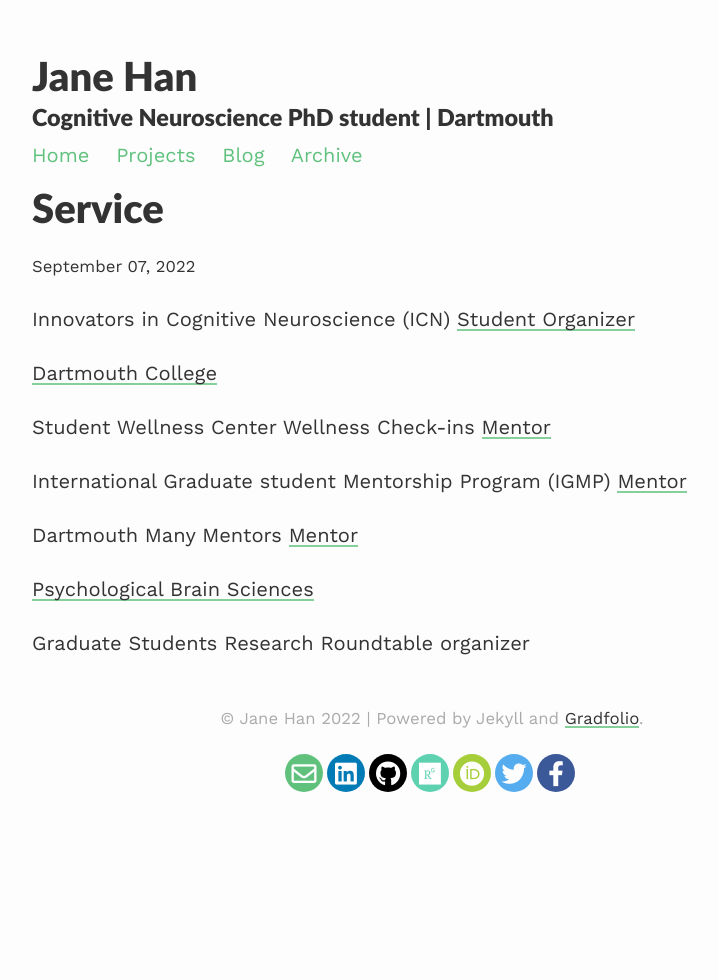
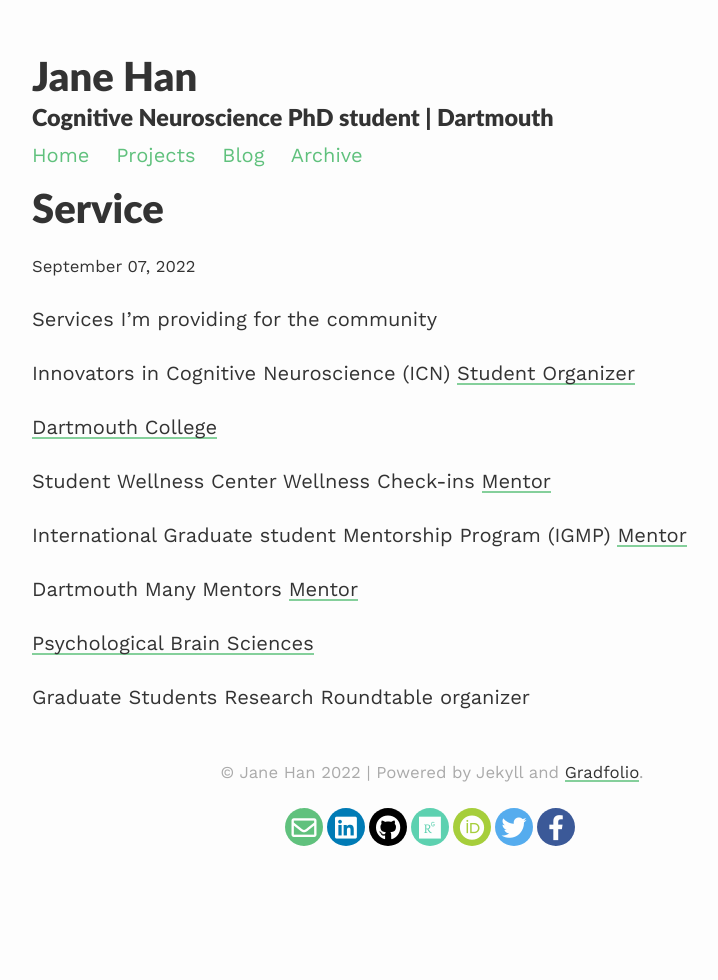
Before and after one commit to han-jane/han-jane.github.io, a Jekyll site: the page built from _posts/2022-09-07-service.md, in a window 1280 px wide. Shown: the whole page, without its empty margins (208-926 px from the left). Built offline with Jekyll 4.4.1, drawn with Linux system fonts in a browser that asks for light colours; nearby versions of some CDN libraries.

Commit message:
Update 2022-09-07-service.md

```diff
--- a/_posts/2022-09-07-service.md
+++ b/_posts/2022-09-07-service.md
@@ -2,6 +2,7 @@
 layout: post
 title:  Service
 ---
+Services I'm providing for the community
 
 Innovators in Cognitive Neuroscience (ICN) [Student Organizer](https://innovatorsincogneuro.github.io/our-team.html)
 
```
